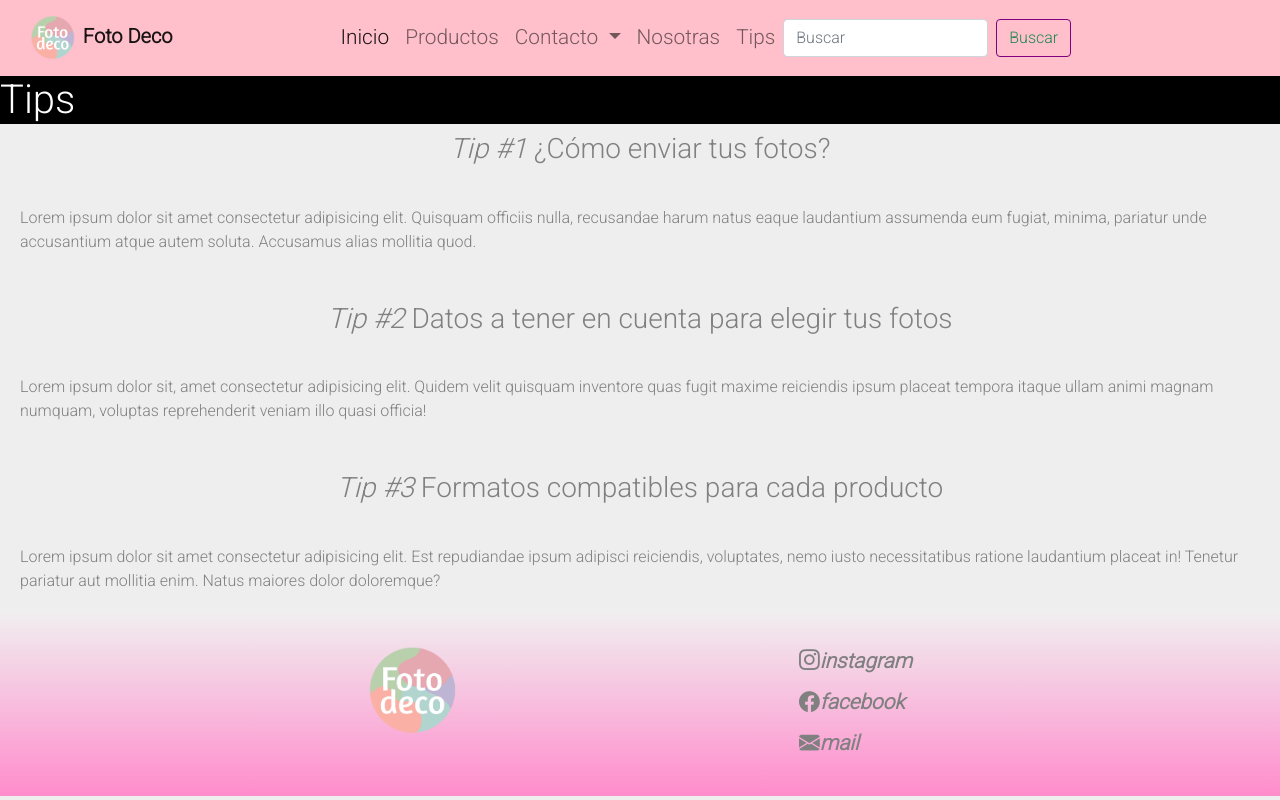
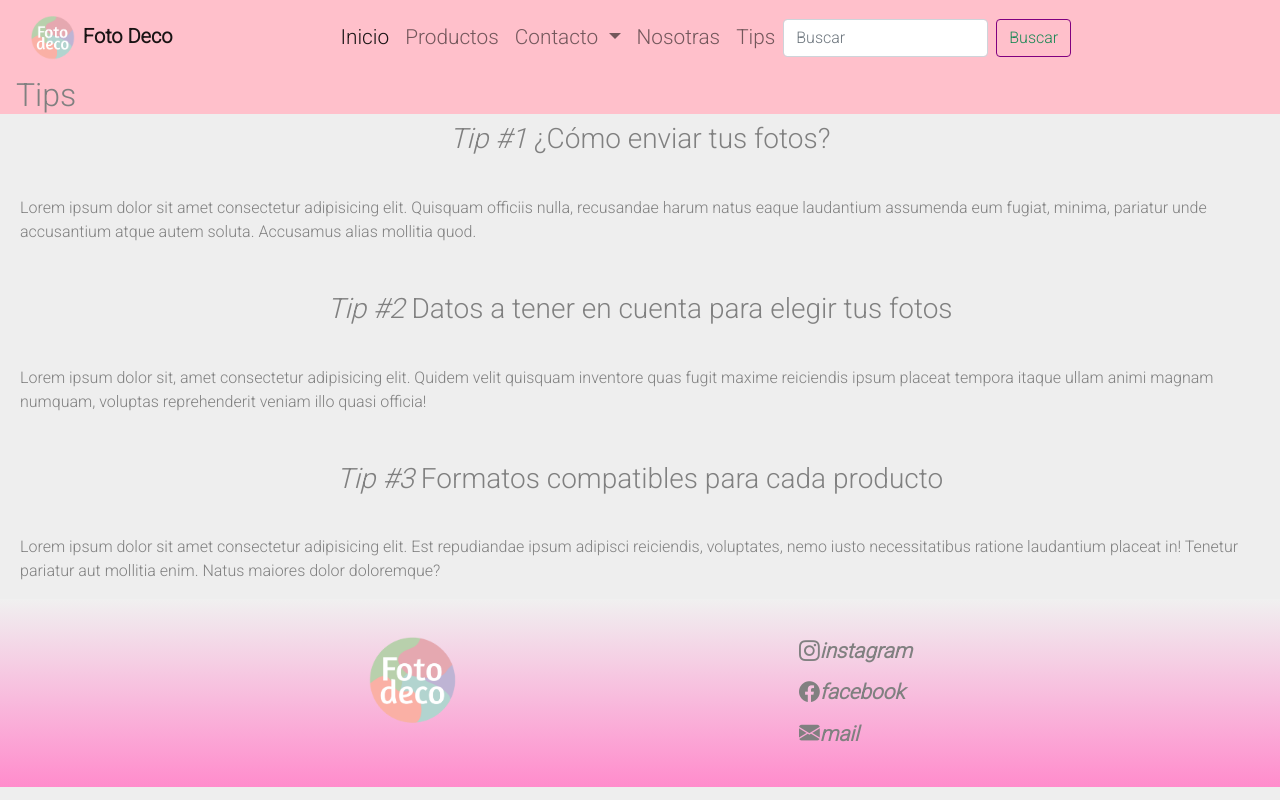
Before and after one commit to espindolasanti/FotoDeco, a website: page tips.html in a window 1280 px wide. Drawn offline with nearby package versions, Linux system fonts and the light colour scheme.

Commit message:
se modificaron los estilos de los h1

```diff
--- a/SCSS/prueba.scss
+++ b/SCSS/prueba.scss
@@ -71,8 +71,10 @@ header {
 }
 
 .titulosByN {
-  background-color: black;
-  color: white;
+  background-color: pink;
+  color: grey;
+  font-size: 2rem;
+  padding-left: 1rem;
 }
 
 #h1FotoDeco {
```
Also changed, not shown: CSS/pruebacss.css.
